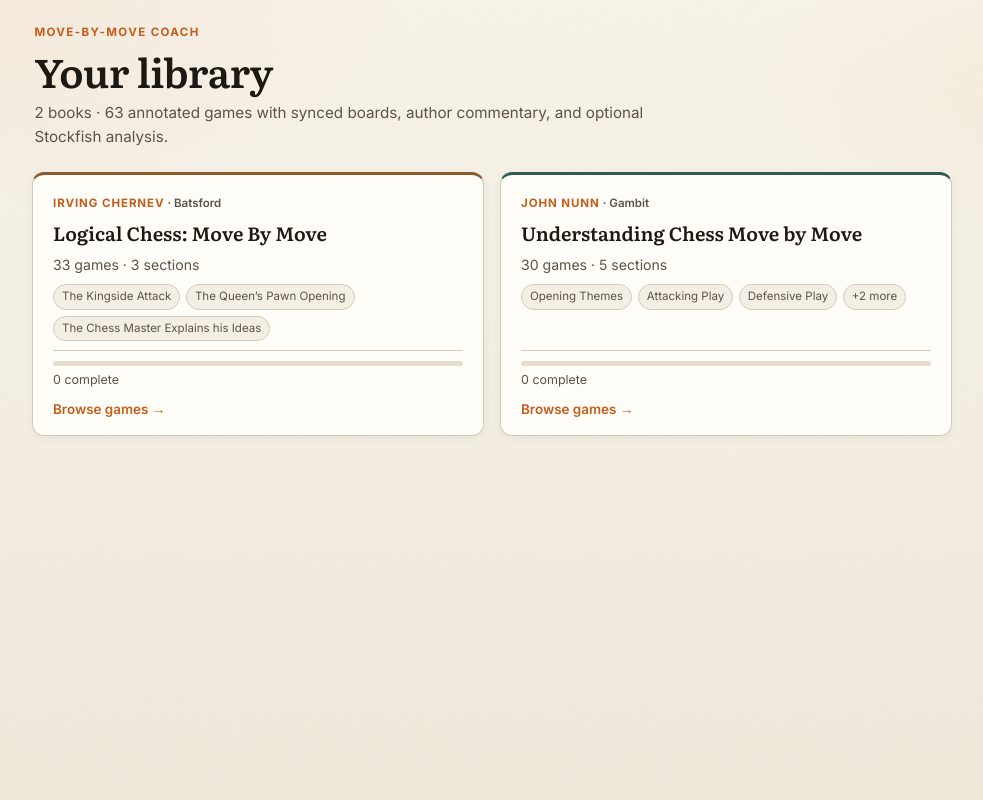
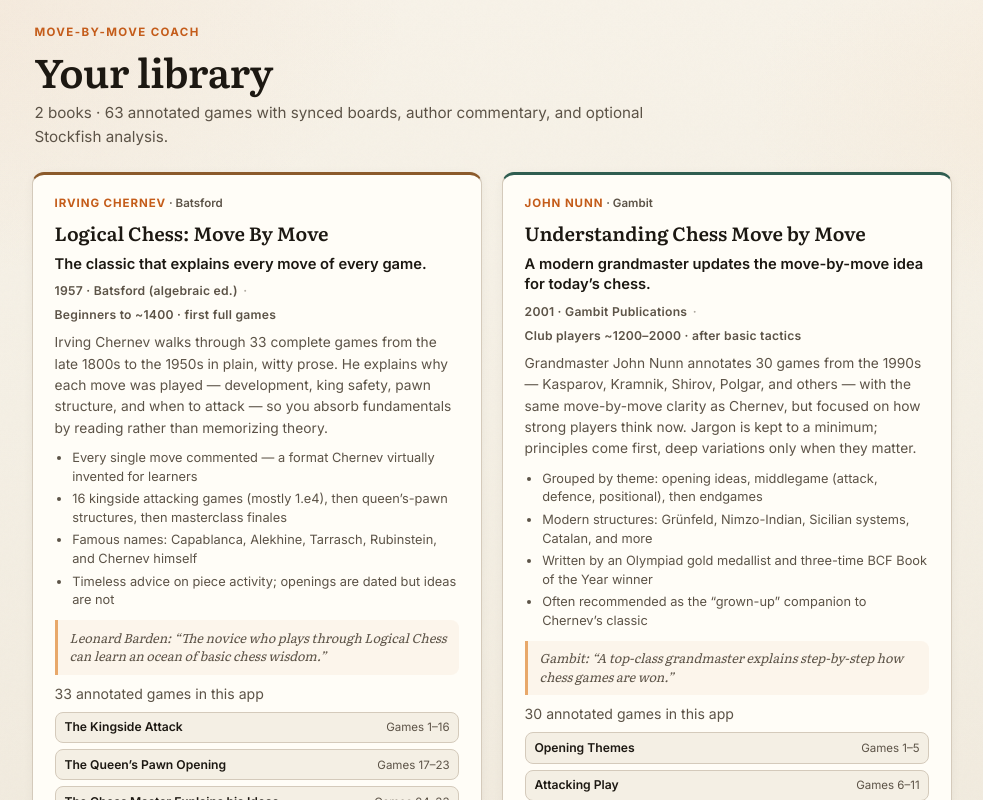
Before and after one commit to nmarchand73/chess_movebymove, a React (Vite) app in the folder web/: page / in a window 1280 px wide. Shown: the top 800 px of the page, without its empty margins (148-1131 px from the left). Built offline with nearby package versions, Linux system fonts and the light colour scheme.

Commit message:
Enrich library UI with book research and document full architecture.
Add researched book cards on the home page, remove study-mode toggle so the engine always shows after move 0, and rewrite the README with pipeline, data model, and deploy layout.

Co-authored-by: Cursor <cursoragent@cursor.com>

```diff
--- a/web/src/App.css
+++ b/web/src/App.css
@@ -1761,21 +1761,6 @@ button.san-link:hover {
   font-variant-numeric: tabular-nums;
 }
 
-.study-mode-toggle {
-  display: inline-flex;
-  align-items: center;
-  gap: 0.3rem;
-  font-size: 0.72rem;
-  font-weight: 600;
-  color: var(--ink-muted);
-  cursor: pointer;
-  white-space: nowrap;
-}
-
-.study-mode-toggle input {
-  accent-color: var(--accent);
-}
-
 .board-panel.is-preview .board-frame {
   box-shadow: 0 0 0 2px var(--accent-soft);
 }
@@ -2223,17 +2208,17 @@ button:disabled {
 
 .book-card-grid {
   display: grid;
-  grid-template-columns: repeat(auto-fit, minmax(300px, 1fr));
-  gap: 1rem;
+  grid-template-columns: repeat(auto-fit, minmax(340px, 1fr));
+  gap: 1.25rem;
 }
 
 .book-card {
   display: flex;
   flex-direction: column;
   align-items: stretch;
-  gap: 0.55rem;
+  gap: 0.5rem;
   min-height: 100%;
-  padding: 1.2rem 1.25rem 1rem;
+  padding: 1.25rem 1.35rem 1rem;
   border: 1px solid var(--border);
   border-radius: var(--radius);
   background: var(--bg-elevated);
@@ -2304,6 +2289,62 @@ button:disabled {
   color: var(--ink);
 }
 
+.book-card-tagline {
+  margin: 0;
+  font-size: 0.92rem;
+  font-weight: 600;
+  line-height: 1.4;
+  color: var(--ink);
+}
+
+.book-card-meta {
+  display: flex;
+  flex-wrap: wrap;
+  align-items: center;
+  gap: 0.35rem;
+  margin: 0;
+  font-size: 0.76rem;
+  font-weight: 600;
+  letter-spacing: 0.02em;
+  color: var(--ink-muted);
+}
+
+.book-card-meta-sep {
+  opacity: 0.5;
+}
+
+.book-card-description {
+  margin: 0;
+  font-size: 0.86rem;
+  line-height: 1.55;
+  color: var(--ink-muted);
+}
+
+.book-card-highlights {
+  margin: 0.15rem 0 0;
+  padding-left: 1.1rem;
+  font-size: 0.8rem;
+  line-height: 1.45;
+  color: var(--ink-muted);
+}
+
+.book-card-highlights li + li {
+  margin-top: 0.25rem;
+}
+
+.book-card-quote {
+  margin: 0.15rem 0 0;
+  padding: 0.55rem 0.75rem;
+  border-left: 3px solid var(--accent-soft);
+  border-radius: 0 var(--radius-sm) var(--radius-sm) 0;
+  font-family: Literata, Georgia, serif;
+  font-size: 0.8rem;
+  font-style: italic;
+  line-height: 1.45;
+  color: var(--ink-muted);
+  background: color-mix(in srgb, var(--accent-pale) 35%, transparent);
+}
+
 .book-card-stats {
   margin: 0;
   font-size: 0.88rem;
@@ -2312,7 +2353,7 @@ button:disabled {
 
 .book-card-sections {
   display: flex;
-  flex-wrap: wrap;
+  flex-direction: column;
   gap: 0.35rem;
   margin: 0;
   padding: 0;
@@ -2320,12 +2361,28 @@ button:disabled {
 }
 
 .book-card-sections li {
-  padding: 0.2rem 0.5rem;
-  border-radius: 999px;
-  font-size: 0.72rem;
+  display: flex;
+  flex-wrap: wrap;
+  align-items: baseline;
+  justify-content: space-between;
+  gap: 0.35rem 0.75rem;
+  padding: 0.35rem 0.55rem;
+  border-radius: var(--radius-sm);
+  font-size: 0.76rem;
   color: var(--ink-muted);
   background: var(--bg);
   border: 1px solid var(--border);
+}
+
+.book-card-section-name {
+  font-weight: 600;
+  color: var(--ink);
+}
+
+.book-card-section-range {
+  flex-shrink: 0;
+  font-size: 0.72rem;
+  color: var(--ink-muted);
 }
 
 .book-card-sections-more {
@@ -2381,6 +2438,25 @@ button:disabled {
   color: var(--accent-hover);
 }
 
+.book-hero-tagline {
+  font-weight: 600;
+}
+
+.book-hero-description {
+  margin: 0.35rem 0 0;
+  max-width: 42rem;
+  font-size: 0.95rem;
+  line-height: 1.6;
+  color: var(--ink-muted);
+}
+
+.book-hero-meta {
+  margin: 0.5rem 0 0;
+  font-size: 0.82rem;
+  font-weight: 600;
+  color: var(--ink-muted);
+}
+
 .library-back {
   margin-bottom: 0.75rem;
   padding: 0;
@@ -2397,6 +2473,10 @@ button:disabled {
 }
 
 @media (max-width: 640px) {
+  .book-card-grid {
+    grid-template-columns: 1fr;
+  }
+
   .library-resume {
     grid-template-columns: 1fr;
   }
--- a/web/src/index.css
+++ b/web/src/index.css
@@ -13,6 +13,7 @@
   --shadow: 0 10px 32px rgba(28, 24, 18, 0.09);
   --shadow-soft: 0 2px 10px rgba(28, 24, 18, 0.05);
   --radius: 12px;
+  --radius-sm: 8px;
   --board-light: #f0ebe0;
   --board-dark: #9a9184;
   --board-border: #1c1812;
--- /dev/null
+++ b/web/src/lib/bookDetails.ts
@@ -0,0 +1,54 @@
+import type { BookId } from "../types";
+
+export type BookDetails = {
+  published: string;
+  tagline: string;
+  description: string;
+  audience: string;
+  highlights: string[];
+  famousFor?: string;
+};
+
+export const BOOK_DETAILS: Record<BookId, BookDetails> = {
+  chernov: {
+    published: "1957 · Batsford (algebraic ed.)",
+    tagline: "The classic that explains every move of every game.",
+    description:
+      "Irving Chernev walks through 33 complete games from the late 1800s to the 1950s in plain, witty prose. "
+      + "He explains why each move was played — development, king safety, pawn structure, and when to attack — "
+      + "so you absorb fundamentals by reading rather than memorizing theory.",
+    audience: "Beginners to ~1400 · first full games",
+    highlights: [
+      "Every single move commented — a format Chernev virtually invented for learners",
+      "16 kingside attacking games (mostly 1.e4), then queen\u2019s-pawn structures, then masterclass finales",
+      "Famous names: Capablanca, Alekhine, Tarrasch, Rubinstein, and Chernev himself",
+      "Timeless advice on piece activity; openings are dated but ideas are not",
+    ],
+    famousFor:
+      "Leonard Barden: \u201cThe novice who plays through Logical Chess can learn an ocean of basic chess wisdom.\u201d",
+  },
+  nunn: {
+    published: "2001 · Gambit Publications",
+    tagline: "A modern grandmaster updates the move-by-move idea for today\u2019s chess.",
+    description:
+      "Grandmaster John Nunn annotates 30 games from the 1990s — Kasparov, Kramnik, Shirov, Polgar, and others — "
+      + "with the same move-by-move clarity as Chernev, but focused on how strong players think now. "
+      + "Jargon is kept to a minimum; principles come first, deep variations only when they matter.",
+    audience: "Club players ~1200–2000 · after basic tactics",
+    highlights: [
+      "Grouped by theme: opening ideas, middlegame (attack, defence, positional), then endgames",
+      "Modern structures: Gr\u00fcnfeld, Nimzo-Indian, Sicilian systems, Catalan, and more",
+      "Written by an Olympiad gold medallist and three-time BCF Book of the Year winner",
+      "Often recommended as the \u201cgrown-up\u201d companion to Chernev\u2019s classic",
+    ],
+    famousFor:
+      "Gambit: \u201cA top-class grandmaster explains step-by-step how chess games are won.\u201d",
+  },
+};
+
+export function getBookDetails(bookId: BookId | string): BookDetails | undefined {
+  if (bookId in BOOK_DETAILS) {
+    return BOOK_DETAILS[bookId as BookId];
+  }
+  return undefined;
+}
--- a/web/src/pages/Home.tsx
+++ b/web/src/pages/Home.tsx
@@ -6,6 +6,7 @@ import { usePerformanceElos } from "../hooks/usePerformanceElos";
 import { loadIndex } from "../lib/lessonLoader";
 import { aggregatePlayerElos, formatPlayerWithElo } from "../lib/playerStats";
 import { getGameProgress, loadProgress } from "../lib/progress";
+import { getBookDetails } from "../lib/bookDetails";
 
 type Props = {
   selectedBook: BookId | null;
@@ -82,13 +83,13 @@ function LibraryView({
       <div className="book-card-grid" role="list">
         {index.books.map((book) => {
           const lessons = index[book.id] ?? [];
+          const details = getBookDetails(book.id);
           const { completedCount, inProgressCount } = bookProgress(lessons);
           const pctComplete = book.gameCount
             ? Math.round((completedCount / book.gameCount) * 100)
             : 0;
           const hasProgress = completedCount > 0 || inProgressCount > 0;
           const isResumeBook = progress.lastLessonId?.startsWith(`${book.id}-`);
-          const sectionCount = book.sections?.length ?? 0;
 
           return (
             <button
@@ -106,18 +107,36 @@ function LibraryView({
                 {isResumeBook ? <span className="book-card-pill">In progress</span> : null}
               </div>
               <h2 className="book-card-title">{book.title}</h2>
+              {details ? (
+                <>
+                  <p className="book-card-tagline">{details.tagline}</p>
+                  <p className="book-card-meta">
+                    <span>{details.published}</span>
+                    <span className="book-card-meta-sep" aria-hidden="true">·</span>
+                    <span>{details.audience}</span>
+                  </p>
+                  <p className="book-card-description">{details.description}</p>
+                  <ul className="book-card-highlights">
+                    {details.highlights.map((item) => (
+                      <li key={item}>{item}</li>
+                    ))}
+                  </ul>
+                  {details.famousFor ? (
+                    <blockquote className="book-card-quote">{details.famousFor}</blockquote>
+                  ) : null}
+                </>
+              ) : null}
               <p className="book-card-stats">
-                {book.gameCount} games
-                {sectionCount > 0 ? ` · ${sectionCount} sections` : ""}
+                {book.gameCount} annotated games in this app
               </p>
               {book.sections && book.sections.length > 0 ? (
                 <ul className="book-card-sections" aria-label="Book sections">
-                  {book.sections.slice(0, 3).map((section) => (
-                    <li key={section.title}>{section.title}</li>
+                  {book.sections.map((section) => (
+                    <li key={section.title} title={section.blurb}>
+                      <span className="book-card-section-name">{section.title}</span>
+                      <span className="book-card-section-range">Games {section.range}</span>
+                    </li>
                   ))}
-                  {book.sections.length > 3 ? (
-                    <li className="book-card-sections-more">+{book.sections.length - 3} more</li>
-                  ) : null}
                 </ul>
               ) : null}
               <div className="book-card-footer">
@@ -155,6 +174,7 @@ function BookHomeView({
   const progress = loadProgress();
   const { performanceByLesson, loading: elosLoading } = usePerformanceElos();
   const sections = book.sections ?? [];
+  const details = getBookDetails(book.id);
 
   const filtered = useMemo(() => {
     const q = query.trim().toLowerCase();
@@ -216,9 +236,17 @@ function BookHomeView({
           </button>
           <p className="eyebrow">{book.author}{book.publisher ? ` · ${book.publisher}` : ""}</p>
           <h1>{book.title}</h1>
-          <p className="hero-sub">
-            Study all {book.gameCount} games with {book.author.split(" ").pop()}&apos;s commentary and a synced board.
-          </p>
+          {details ? (
+            <>
+              <p className="hero-sub book-hero-tagline">{details.tagline}</p>
+              <p className="book-hero-description">{details.description}</p>
+              <p className="book-hero-meta">{details.published} · {details.audience}</p>
+            </>
+          ) : (
+            <p className="hero-sub">
+              Study all {book.gameCount} games with {book.author.split(" ").pop()}&apos;s commentary and a synced board.
+            </p>
+          )}
         </div>
 
         {continueLesson && (
--- a/web/src/pages/Lesson.tsx
+++ b/web/src/pages/Lesson.tsx
@@ -35,7 +35,6 @@ export function LessonPage({ summary, onBack }: Props) {
   const [ply, setPly] = useState(0);
   const [beatIndex, setBeatIndex] = useState(0);
   const [preview, setPreview] = useState<{ fen: string; label: string } | null>(null);
-  const [studyMode, setStudyMode] = useState(false);
   const [guessEnabled, setGuessEnabled] = useState(false);
   const [revealed, setRevealed] = useState(true);
   const [error, setError] = useState<string | null>(null);
@@ -64,7 +63,7 @@ export function LessonPage({ summary, onBack }: Props) {
   const beats = useMemo(() => buildCommentaryBeats(normalized), [normalized]);
   const hasMoreBeats = beatsNeedStepping(beats) && beatIndex < beats.length - 1;
 
-  const showEngine = ply > 0 && !studyMode;
+  const showEngine = ply > 0;
   const { eval: positionEval, status: evalStatus } = usePositionEval(
     chess?.fen() ?? null,
     showEngine,
@@ -328,8 +327,6 @@ export function LessonPage({ summary, onBack }: Props) {
           onBeatChange={setBeatIndex}
           onSanClick={handleSanClick}
           onAltClick={handleAltClick}
-          studyMode={studyMode}
-          onStudyModeChange={setStudyMode}
           commentator={commentator}
         />
       </div>
```
Also changed, not shown: web/src/components/CommentaryPanel.tsx (+0 -12 lines), 1 other file (tests, documents, lock files or other folders).
